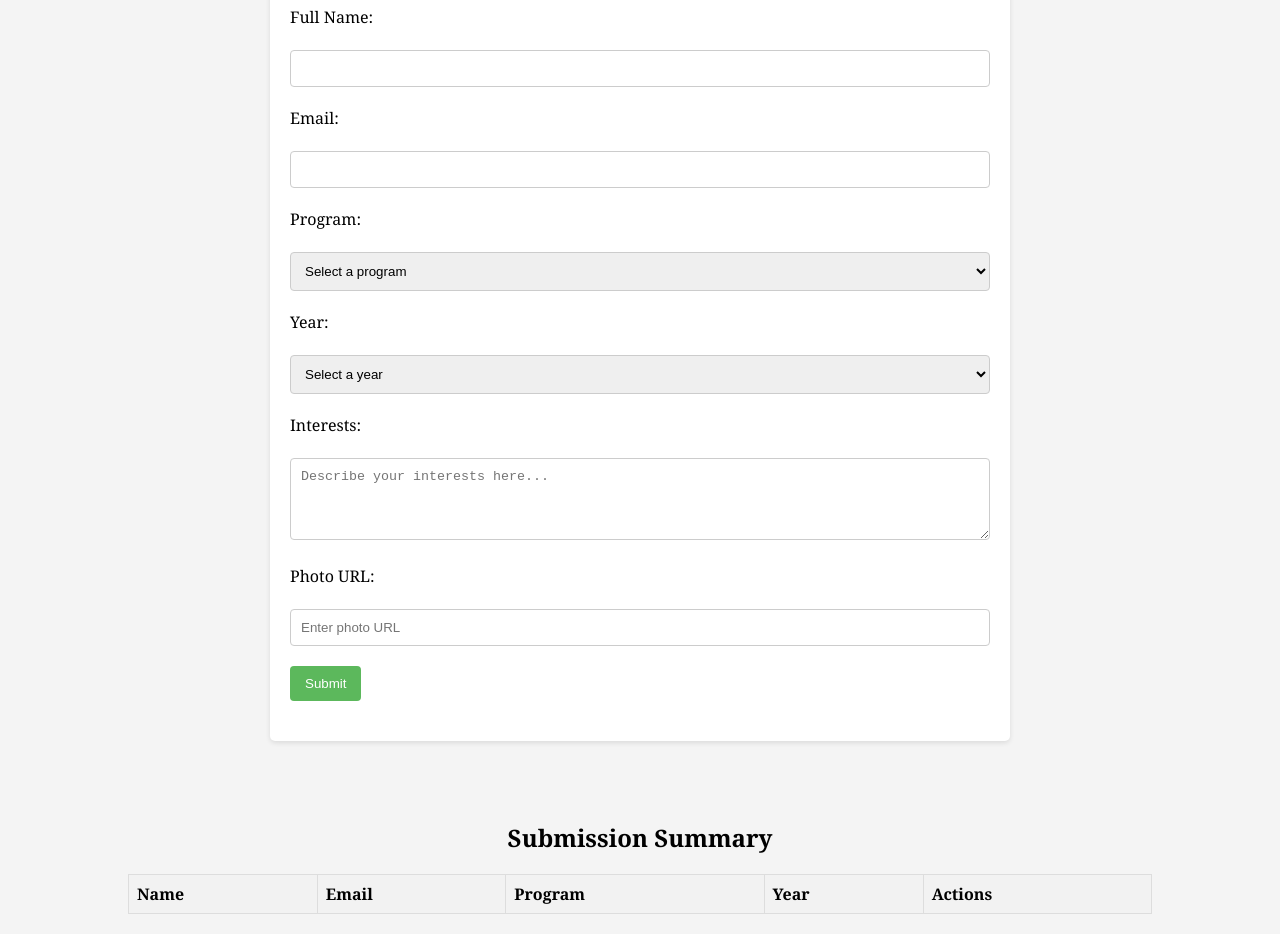
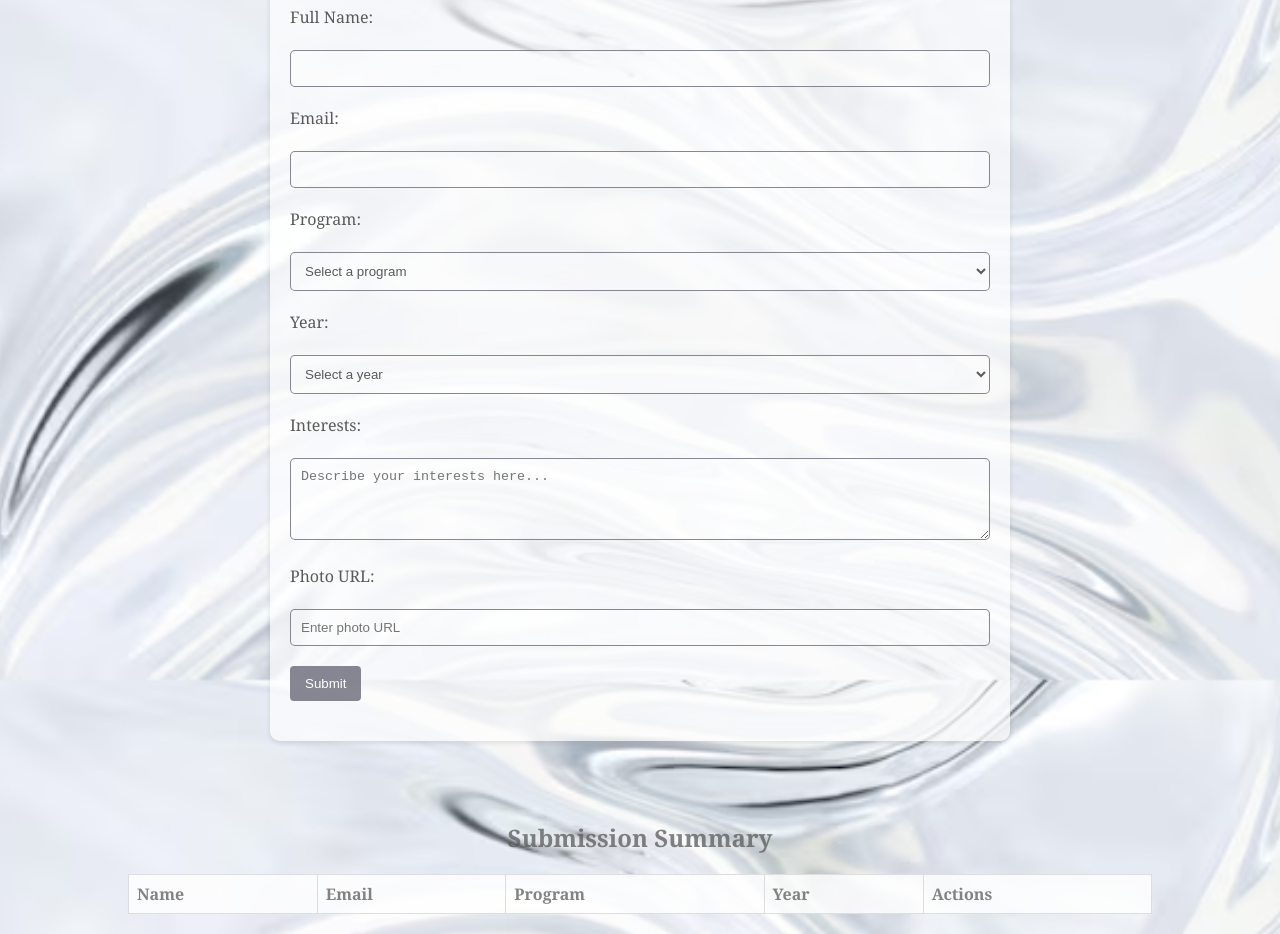
Before and after one commit to SilvioIvanio/profile-card-registration-form, a plain HTML site: page index.html in a window 1280 px wide. Shown: the part 120-1054 px from the top of the page. Drawn offline with Linux system fonts and the light colour scheme.

Commit message:
Add liquid glass design

```diff
--- a/style.css
+++ b/style.css
@@ -4,12 +4,16 @@ body {
     margin: 0;
     padding: 0;
     background-color: #f4f4f4;
+    background-image: url(bg_img/bg.jpg);
+    background-size: cover;
+    background-attachment: fixed;
+    color: rgb(90, 90, 90);
 }
 
 /* Main heading styling */
 #main-heading {
     text-align: center;
-    color: #000000;
+    color: rgba(90, 90, 90, 0.750);
 }
 
 /* Form container styling */
@@ -17,8 +21,8 @@ form {
     max-width: 700px;
     margin: 20px auto;
     padding: 20px;
-    background: #fff;
-    border-radius: 5px;
+    background-color: #ffffffaf;
+    border-radius: 10px;
     box-shadow: 0 2px 5px rgba(0, 0, 0, 0.1);
 }
 
@@ -39,13 +43,16 @@ textarea {
     width: 100%;
     padding: 10px;
     border: 1px solid #ccc;
-    border-radius: 4px;
+    border-radius: 5px;
     box-sizing: border-box;
+    background-color: #ffffff60;
+    color: rgba(90, 90, 90);
+    border-color: rgba(118, 117, 132, 0.875);
 }
 
 /* Submit button styling */
 button {
-    background-color: #5cb85c;
+    background-color: rgba(118, 117, 132, 0.875);
     color: white;
     border: none;
     padding: 10px 15px;
@@ -55,7 +62,7 @@ button {
 
 /* Change the button color on hover */
 button:hover {
-    background-color: #4cae4c;
+    background-color: rgba(118, 117, 132);
 }
 
 /* Error message styling */
@@ -75,12 +82,12 @@ button:hover {
 
 /* Profile card styling */
 .profile-card {
-    background: #fff;
-    border-radius: 5px;
+    border-radius: 10px;
     box-shadow: 0 2px 5px rgba(0,0,0,0.1);
     padding: 20px;
     width: 300px;
     text-align: center;
+    background-color: #ffffffaf;
 }
 
 /* Profile picture styling */
@@ -95,6 +102,7 @@ button:hover {
 /* Center the summary section text */
 #summary-section {
     text-align: center;
+    color: rgb(90, 90, 90, 0.750);
 }
 
 /* Summary table styling */
@@ -113,12 +121,17 @@ button:hover {
 
 /* Table header styling */
 #summary-table th {
-    background-color: #f2f2f2;
+    background-color: #ffffffaf;
+}
+
+/* Table row styling */
+#summary-table tr {
+  background-color: #ffffff80;
 }
 
 /* Remove button styling */
 .remove-btn {
-    background-color: #d9534f;
+    background-color: #d9544f;
     color: white;
     border: none;
     padding: 5px 10px;
```
Also changed, not shown: bg_img/bg.jpg (added).
